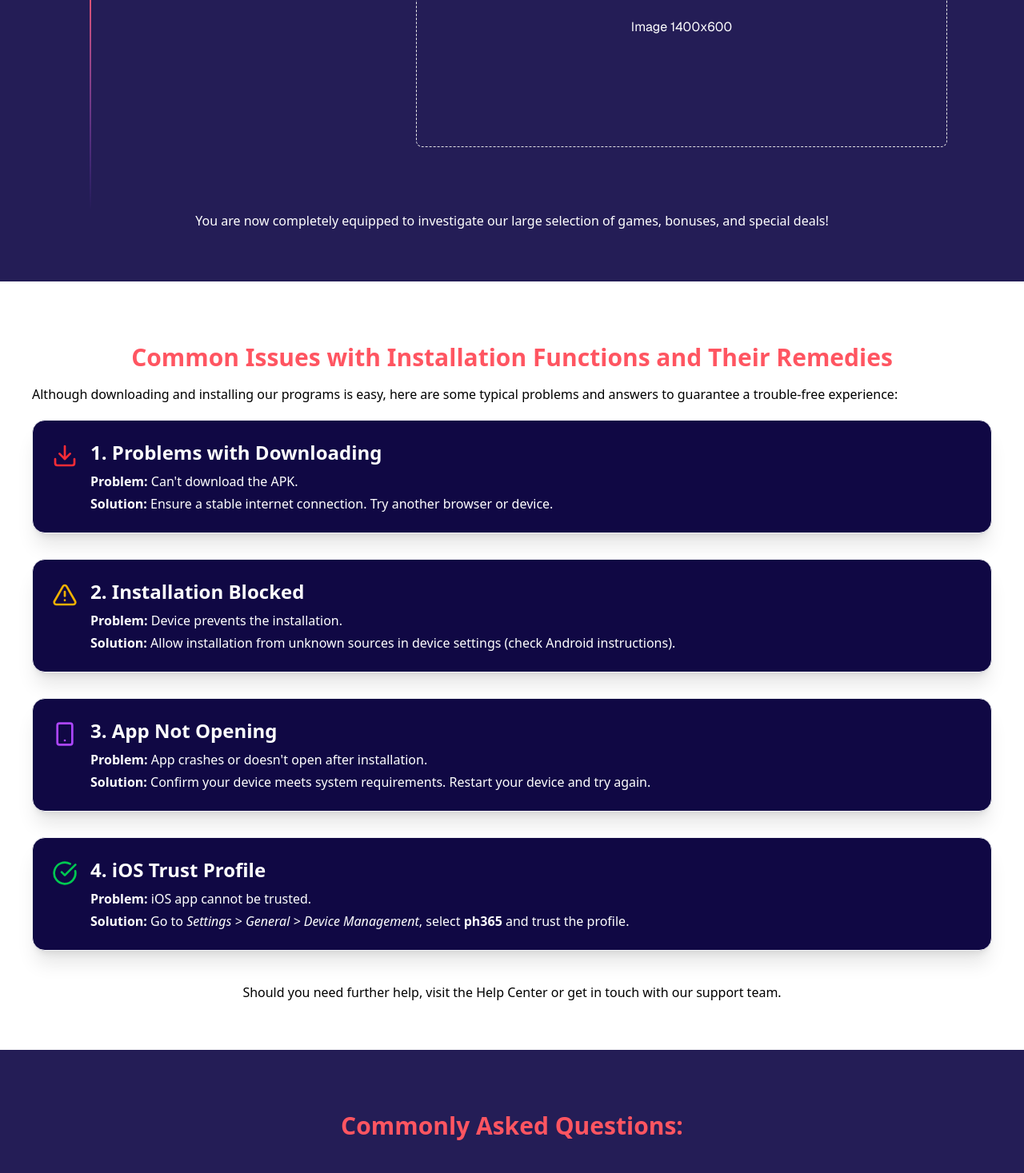
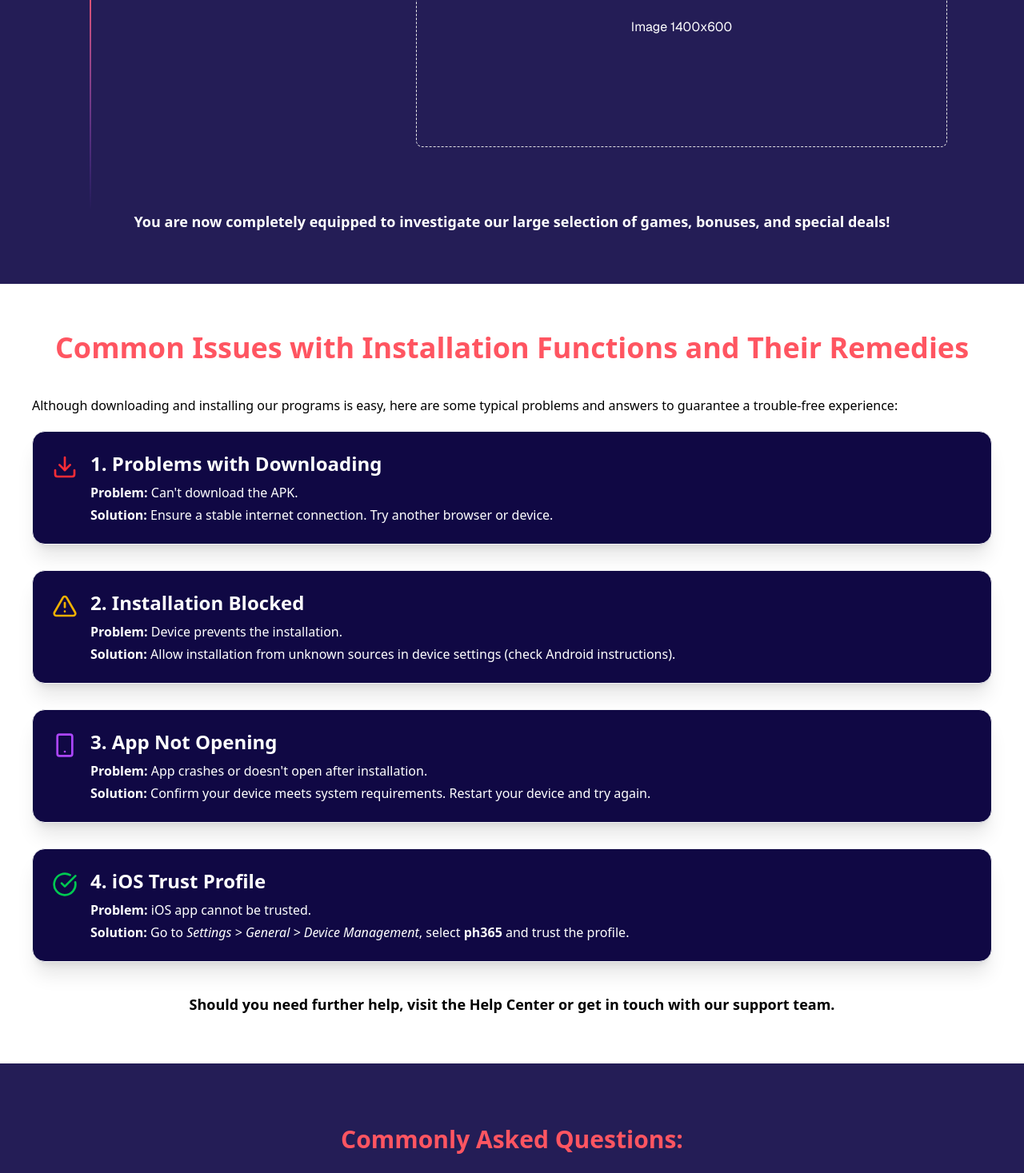
Before and after one commit to jovpbcfd/ph365-mnlbet88, a Next.js app: page /download in a window 1280 px wide. Shown: the part 7919-9386 px from the top of the page at 80% size. Built offline with nearby package versions, Linux system fonts and the light colour scheme.

Commit message:
Fix download page

```diff
--- a/app/download/_components/download-common-issues.tsx
+++ b/app/download/_components/download-common-issues.tsx
@@ -4,7 +4,7 @@ export default function CommonIssues() {
   return (
     <section className="py-6 px-4 bg-white lg:py-15">
       <div className="max-w-[1200px] mx-auto  text-black dark:text-white">
-        <h2 className="text-[30px] font-bold text-center text-[#FF5561] my-2 lg:my-3">
+        <h2 className="text-[30px] font-bold text-center text-[#FF5561] mb-2 lg:mb-10 lg:text-4xl">
           Common Issues with Installation Functions and Their Remedies
         </h2>
         <p className="mt-2 mb-5">
@@ -88,7 +88,7 @@ export default function CommonIssues() {
           </div>
         </div>
 
-        <div className="text-center mt-10">
+        <div className="text-center mt-10 font-bold text-[18px]">
           Should you need further help, visit the Help Center or get in touch
           with our support team.
         </div>
--- a/app/download/_components/download-guide.tsx
+++ b/app/download/_components/download-guide.tsx
@@ -57,7 +57,7 @@ export default function Guide() {
           <Timelines data={androidData} />
         </div>
         <div>
-          <p className="text-center">
+          <p className="text-center font-bold lg:text-[18px]">
             You are now completely equipped to investigate our large selection
             of games, bonuses, and special deals!
           </p>
```
